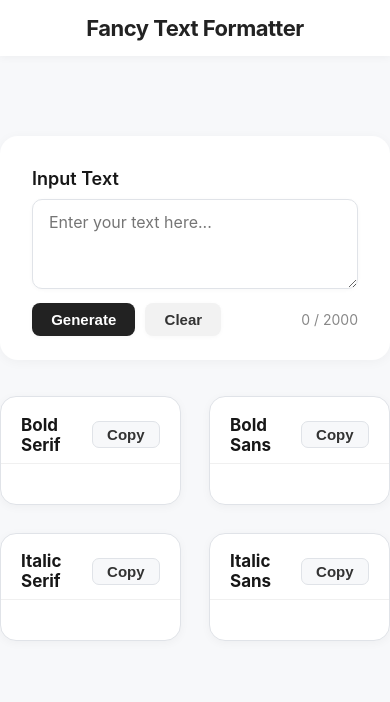
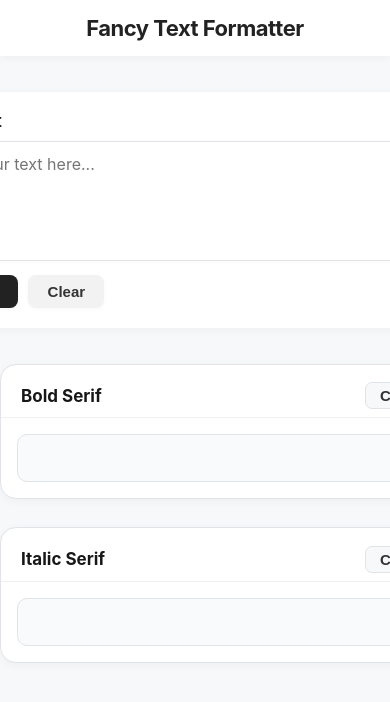
Before and after one commit to barnett-yuxiang/fancy-text-formatter, a Next.js app: page / in a window 390 px wide. Shown: the top 702 px of the page. Built offline with nearby package versions, Linux system fonts and the light colour scheme.

Commit message:
Enhance global styles and layout; update InputArea and ResultGrid components for improved responsiveness and functionality. Modify metadata for project title and description, and implement text transformation logic in the page component.

```diff
--- a/src/app/InputArea.tsx
+++ b/src/app/InputArea.tsx
@@ -17,12 +17,12 @@ const InputArea: React.FC<InputAreaProps> = ({ value, setValue, onGenerate }) =>
   return (
     <section
       style={{
-        width: "100%",
+        width: 600,
         maxWidth: 600,
         background: "#fff",
         borderRadius: 18,
         boxShadow: "0 2px 12px 0 rgba(0,0,0,0.04)",
-        padding: "2rem 2rem 1.5rem 2rem",
+        padding: "1.1rem 1.25rem 1.25rem 1.25rem",
         marginBottom: 36,
       }}
     >
@@ -33,8 +33,8 @@ const InputArea: React.FC<InputAreaProps> = ({ value, setValue, onGenerate }) =>
         id="input-text"
         style={{
           width: "100%",
-          minHeight: 90,
-          maxHeight: 240,
+          minHeight: 120,
+          maxHeight: 320,
           marginTop: 10,
           borderRadius: 10,
           border: "1.5px solid #e0e3e8",
--- a/src/app/ResultGrid.tsx
+++ b/src/app/ResultGrid.tsx
@@ -100,7 +100,28 @@ const ResultGrid: React.FC<ResultGridProps> = ({ results }) => {
             </div>
           </div>
           {/* Content */}
-          <div style={{ padding: '1.1rem 1.25rem 1.25rem 1.25rem', fontSize: 18, wordBreak: 'break-word', minHeight: 40 }}>
+          <div
+            style={{
+              padding: '1.1rem 1.25rem 1.25rem 1.25rem',
+              fontSize: 16,
+              wordBreak: 'break-word',
+              minHeight: 48,
+              maxHeight: 220,
+              width: 420,
+              whiteSpace: 'pre-wrap',
+              border: '1px solid #e0e3e8',
+              borderRadius: 10,
+              background: '#f8fafb',
+              margin: 16,
+              fontFamily: 'inherit',
+              userSelect: 'all',
+              cursor: 'default',
+              overflowY: 'auto',
+              boxSizing: 'border-box',
+            }}
+            tabIndex={-1}
+            aria-readonly="true"
+          >
             {results[key as keyof Results]}
           </div>
         </div>
--- /dev/null
+++ b/src/app/fancyText.ts
@@ -0,0 +1,47 @@
+// Utility functions to convert English letters and numbers to stylized Unicode
+// Bold Serif, Bold Sans, Italic Serif, Italic Sans
+
+function mapChars(text: string, baseMap: Record<string, string>): string {
+  return text.split('').map(char => baseMap[char] || char).join('');
+}
+
+// Unicode code points for A-Z, a-z, 0-9 in different styles
+// Reference: https://coolsymbol.com/cool-fancy-text-generator.html
+
+// Bold Serif
+const boldSerifMap: Record<string, string> = {};
+'ABCDEFGHIJKLMNOPQRSTUVWXYZ'.split('').forEach((c, i) => boldSerifMap[c] = String.fromCodePoint(0x1D400 + i));
+'abcdefghijklmnopqrstuvwxyz'.split('').forEach((c, i) => boldSerifMap[c] = String.fromCodePoint(0x1D41A + i));
+'0123456789'.split('').forEach((c, i) => boldSerifMap[c] = String.fromCodePoint(0x1D7CE + i));
+
+// Bold Sans
+const boldSansMap: Record<string, string> = {};
+'ABCDEFGHIJKLMNOPQRSTUVWXYZ'.split('').forEach((c, i) => boldSansMap[c] = String.fromCodePoint(0x1D5D4 + i));
+'abcdefghijklmnopqrstuvwxyz'.split('').forEach((c, i) => boldSansMap[c] = String.fromCodePoint(0x1D5EE + i));
+'0123456789'.split('').forEach((c, i) => boldSansMap[c] = String.fromCodePoint(0x1D7EC + i));
+
+// Italic Serif
+const italicSerifMap: Record<string, string> = {};
+'ABCDEFGHIJKLMNOPQRSTUVWXYZ'.split('').forEach((c, i) => italicSerifMap[c] = String.fromCodePoint(0x1D434 + i));
+'abcdefghijklmnopqrstuvwxyz'.split('').forEach((c, i) => italicSerifMap[c] = String.fromCodePoint(0x1D44E + i));
+// Numbers do not have italic serif, so keep as is
+'0123456789'.split('').forEach((c) => italicSerifMap[c] = c);
+
+// Italic Sans
+const italicSansMap: Record<string, string> = {};
+'ABCDEFGHIJKLMNOPQRSTUVWXYZ'.split('').forEach((c, i) => italicSansMap[c] = String.fromCodePoint(0x1D608 + i));
+'abcdefghijklmnopqrstuvwxyz'.split('').forEach((c, i) => italicSansMap[c] = String.fromCodePoint(0x1D622 + i));
+'0123456789'.split('').forEach((c, i) => italicSansMap[c] = String.fromCodePoint(0x1D7EC + i)); // Use bold sans numbers for italic sans
+
+export function toBoldSerif(text: string): string {
+  return mapChars(text, boldSerifMap);
+}
+export function toBoldSans(text: string): string {
+  return mapChars(text, boldSansMap);
+}
+export function toItalicSerif(text: string): string {
+  return mapChars(text, italicSerifMap);
+}
+export function toItalicSans(text: string): string {
+  return mapChars(text, italicSansMap);
+}
--- a/src/app/globals.css
+++ b/src/app/globals.css
@@ -14,12 +14,13 @@ html,
 body {
   max-width: 100vw;
   overflow-x: hidden;
+  overscroll-behavior: none;
 }
 
 body {
   color: var(--foreground);
   background: var(--background);
-  font-family: Arial, Helvetica, sans-serif;
+  font-family: 'PingFang SC', 'Microsoft YaHei', 'Noto Sans SC', Arial, Helvetica, sans-serif;
   -webkit-font-smoothing: antialiased;
   -moz-osx-font-smoothing: grayscale;
 }
--- a/src/app/layout.tsx
+++ b/src/app/layout.tsx
@@ -13,8 +13,8 @@ const geistMono = Geist_Mono({
 });
 
 export const metadata: Metadata = {
-  title: "Create Next App",
-  description: "Generated by create next app",
+  title: "Fancy Text Formatter",
+  description: "A modern tool for creating and styling beautifully formatted text",
 };
 
 export default function RootLayout({
--- a/src/app/page.tsx
+++ b/src/app/page.tsx
@@ -3,15 +3,15 @@ import React, { useState } from "react";
 import Header from "./Header";
 import InputArea from "./InputArea";
 import ResultGrid from "./ResultGrid";
+import { toBoldSerif, toBoldSans, toItalicSerif, toItalicSans } from "./fancyText";
 
 // Placeholder for text transformation logic
 function generateAllStyles(input: string) {
-  // For now, just return the input for all four styles
   return {
-    boldSerif: input,
-    boldSans: input,
-    italicSerif: input,
-    italicSans: input,
+    boldSerif: toBoldSerif(input),
+    boldSans: toBoldSans(input),
+    italicSerif: toItalicSerif(input),
+    italicSans: toItalicSans(input),
   };
 }
 
@@ -40,7 +40,7 @@ export default function Home() {
       }}
     >
       <Header />
-      <main style={{ width: '100%', display: 'flex', flexDirection: 'column', alignItems: 'center', marginTop: 80 }}>
+      <main style={{ width: '100%', display: 'flex', flexDirection: 'column', alignItems: 'center', marginTop: 36 }}>
         <InputArea value={input} setValue={setInput} onGenerate={handleGenerate} />
         <ResultGrid results={results} />
         {/* Message Area can remain here for future use */}
```
